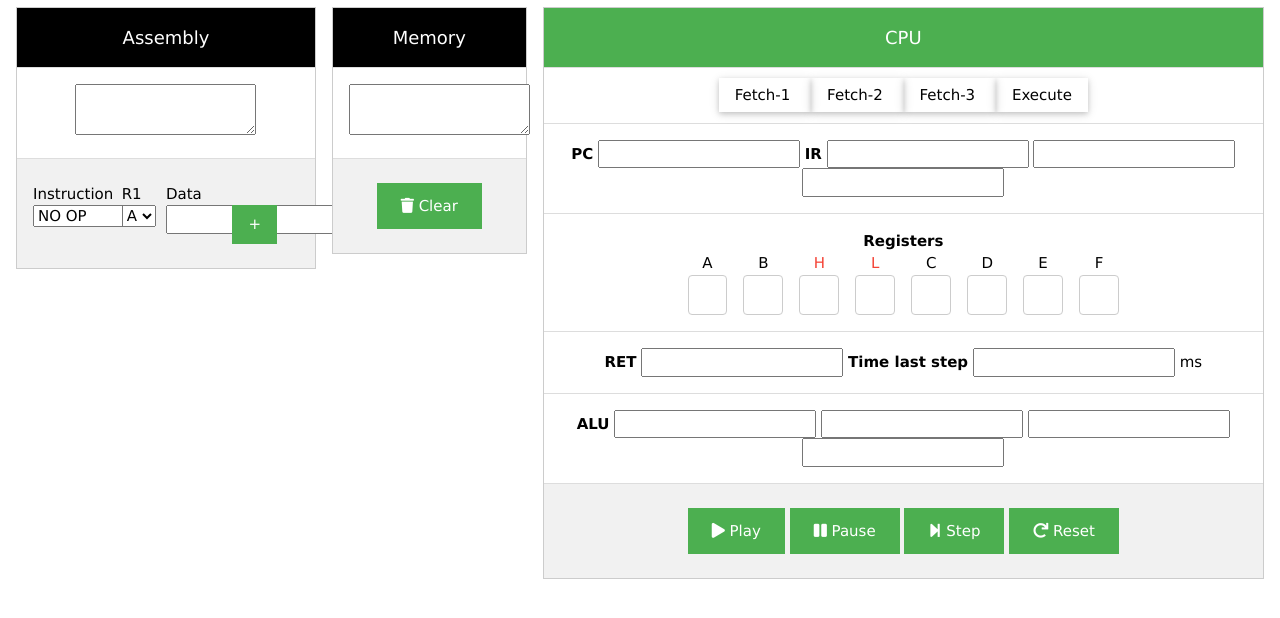
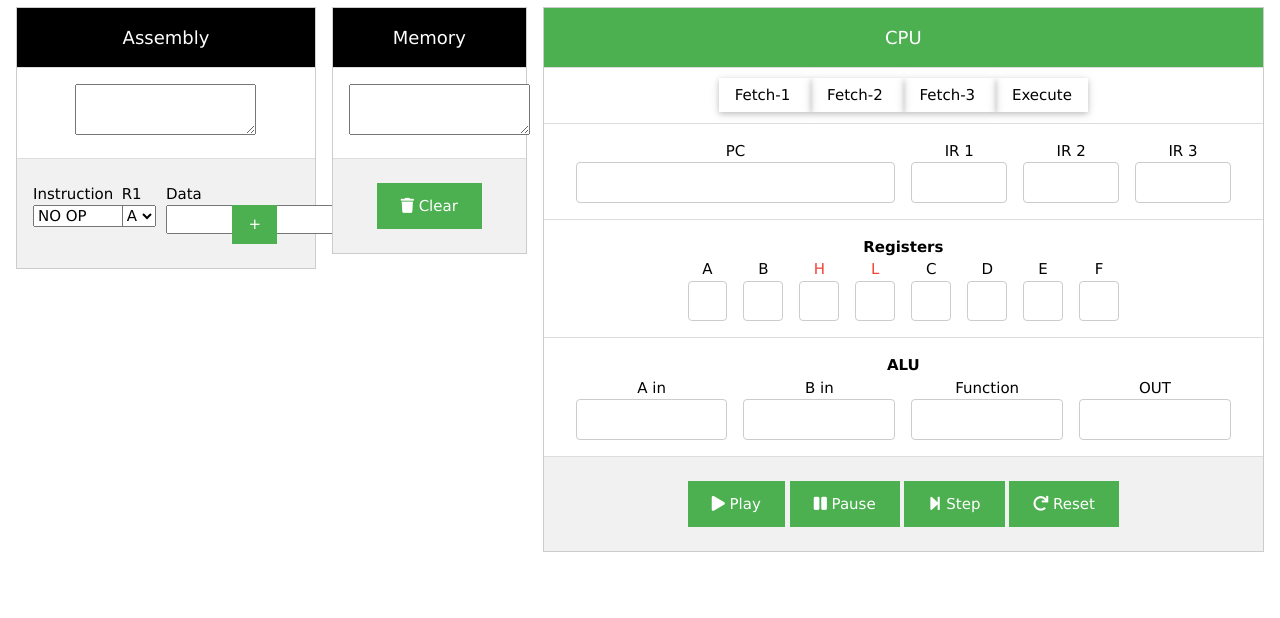
Before and after one commit to albs-br/jaca-emulator, a website: page index.html in a window 1280 px wide. Shown: the part 58-676 px from the top of the page. Drawn offline with nearby package versions, Linux system fonts and the light colour scheme.

Commit message:
v.0.5.4 5 files modified

```diff
--- a/index.html
+++ b/index.html
@@ -126,19 +126,34 @@
           Execute
         </span>
       </li>
+
       <li class="w3-padding-16">
-        <b>PC</b> <input type="text" id="pc" class="addressField" />
-        <b>IR</b>
-        <input type="text" id="ir1" class="byteField" />
-        <input type="text" id="ir2" class="byteField" />
-        <input type="text" id="ir3" class="byteField" />
+        <div class="w3-row-padding w3-center">
+          <div class="w3-col s6">
+            <label>PC</label>
+            <input id="pc" class="w3-input w3-border w3-round addressField" type="text" placeholder="">
+          </div>
+          <div class="w3-col s2">
+            <label>IR 1</label>
+            <input id="ir1" class="w3-input w3-border w3-round byteField" type="text" placeholder="">
+          </div>
+          <div class="w3-col s2">
+            <label>IR 2</label>
+            <input id="ir2" class="w3-input w3-border w3-round byteField" type="text" placeholder="">
+          </div>
+          <div class="w3-col s2">
+            <label>IR 3</label>
+            <input id="ir3" class="w3-input w3-border w3-round byteField" type="text" placeholder="">
+          </div>
+        </div>
       </li>
+
       <li class="w3-padding-16">
         <div class="w3-row-padding">
           <b>Registers</b>
         </div>
         <div id="registers" class="w3-row-padding w3-center">
-          <div class="w3-col w3-hide-medium l2">
+          <div class="w3-col w3-hide-small w3-hide-medium l2">
             &nbsp;
           </div>
           <div class="w3-col s3 m1">
@@ -177,31 +192,47 @@
 
       </li>
 
-      <li class="w3-padding-16">
+      <!--li class="w3-padding-16">
         <b>RET</b> <input type="text" id="ret" class="addressField" />
         <b>Time last step</b> <input type="text" id="timeElapsed" class="addressField" /> ms
-      </li>
+      </li-->
 
       <li class="w3-padding-16">
-        <b>ALU</b>
-        <input type="text" id="aluA" class="byteField" />
-        <input type="text" id="aluB" class="byteField" />
-        <input type="text" id="aluFunction" class="byteField" />
-        <input type="text" id="aluOut" class="byteField" />
+        <div class="w3-row-padding">
+          <b>ALU</b>
+        </div>
+        <div class="w3-row-padding w3-center">
+          <div class="w3-col s3">
+            <label>A in</label>
+            <input id="aluA" class="w3-input w3-border w3-round byteField" type="text" placeholder="">
+          </div>
+          <div class="w3-col s3">
+            <label>B in</label>
+            <input id="aluB" class="w3-input w3-border w3-round byteField" type="text" placeholder="">
+          </div>
+          <div class="w3-col s3">
+            <label>Function</label>
+            <input id="aluFunction" class="w3-input w3-border w3-round byteField" type="text" placeholder="">
+          </div>
+          <div class="w3-col s3">
+            <label>OUT</label>
+            <input id="aluOut" class="w3-input w3-border w3-round byteField" type="text" placeholder="">
+          </div>
+        </div>
       </li>
 
       <li class="w3-light-grey w3-padding-24">
         <button id="play" class="w3-button w3-green w3-padding-large">
-          <i class="fas fa-play"></i> Play
+          <i class="fas fa-play"></i> <span class="w3-hide-small">Play</span>
         </button>
         <button id="pause" class="w3-button w3-green w3-padding-large">
-          <i class="fas fa-pause"></i> Pause
+          <i class="fas fa-pause"></i> <span class="w3-hide-small">Pause</span>
         </button>
         <button id="step" class="w3-button w3-green w3-padding-large">
-          <i class="fas fa-step-forward"></i> Step
+          <i class="fas fa-step-forward"></i> <span class="w3-hide-small">Step</span>
         </button>
         <button id="reset" class="w3-button w3-green w3-padding-large">
-          <i class="fas fa-redo"></i> Reset
+          <i class="fas fa-redo"></i> <span class="w3-hide-small">Reset</span>
         </button>
       </li>
 
--- a/package.json
+++ b/package.json
@@ -1,6 +1,6 @@
 {
   "name": "jaca-emulator",
-  "version": "0.5.3",
+  "version": "0.5.4",
   "private": true,
   "dependencies": {
     "fontawesome": "^5.6.3",
--- a/style.css
+++ b/style.css
@@ -22,4 +22,5 @@ h1, h2 {
   width: 100px !important;
   height: 30px !important;
   text-align: right;
+  margin: 0 auto;
 }
```
Also changed, not shown: index.js (+6 -5 lines), jacaEmulator.js (+17 -7 lines).
